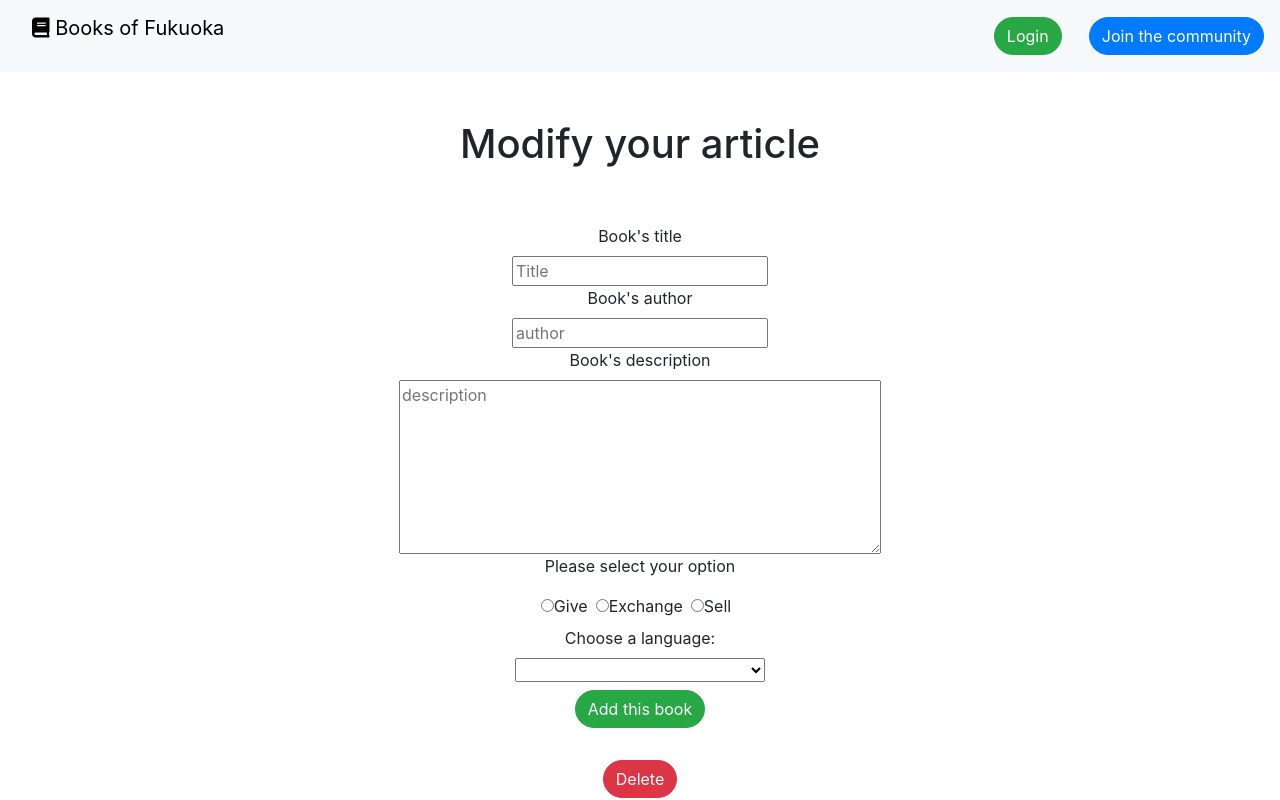
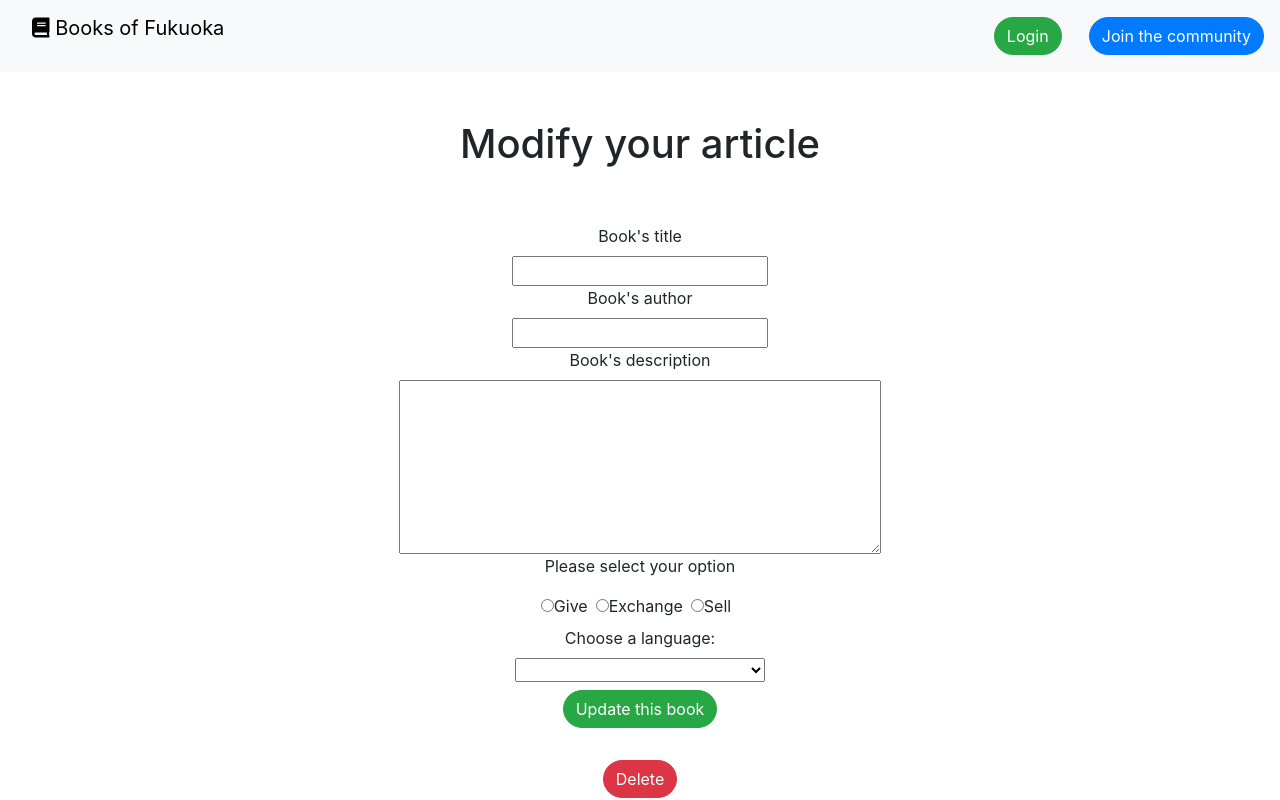
Before and after one commit to adriben/fukubook, a Vue app in the folder client/: page /modif/1 in a window 1280 px wide. Built offline with nearby package versions, Linux system fonts and the light colour scheme; no server answers; what vue-flag-icon would draw is missing.

Commit message:
creation de la fonction de modification dans le frontend

```diff
--- a/client/src/views/Modification.vue
+++ b/client/src/views/Modification.vue
@@ -7,18 +7,18 @@
         <label for="title">Book's title</label>
         <input
           type="text"
-          placeholder="Title"
           name="title"
           id="title"
+          class="title"
           :value="book.title"
           required
         />
         <label for="author">Book's author</label>
         <input
           type="text"
-          placeholder="author"
           :value="book.author"
           name="author"
+          class="author"
           id="author"
           required
         />
@@ -26,9 +26,9 @@
         <textarea
           rows="7"
           cols="45"
-          placeholder="description"
           :value="book.description"
           name="description"
+          class="description"
           id="description"
           required
         />
@@ -72,7 +72,9 @@
           <option value="Other">Other</option>
         </select>
 
-        <button class="btn btn-success mt-2">Add this book</button>
+        <button class="btn btn-success mt-2" @click="updateBook">
+          Update this book
+        </button>
         <br />
         <button class="btn btn-danger mt-2" @click="deleteBook">Delete</button>
       </form>
@@ -91,6 +93,12 @@ export default {
   data() {
     return {
       book: {},
+      // title: document.querySelector(".title").value,
+      // author: document.querySelector(".author").value,
+      // description: document.querySelector(".description").value,
+      option: this.option,
+      userId: this.userId,
+      lang: this.lang,
     };
   },
   mounted: async function () {
@@ -121,6 +129,27 @@ export default {
         }
       ).then(this.$router.push("/"));
     },
+    updateBook: async function (e) {
+      e.preventDefault();
+      let data = {
+        // title: document.querySelector(".title").value,
+        // author: document.querySelector(".author").value,
+        // description: document.querySelector(".description").value,
+        option: this.option,
+        userId: this.userId,
+        lang: this.lang,
+      };
+      return fetch(
+        `http://localhost:5000/api/books/${this.$route.params.bookId}`,
+        {
+          method: "PUT",
+          body: JSON.stringify(data),
+          headers: {
+            "Content-Type": "application/json",
+          },
+        }
+      ).then(this.$router.push("/"));
+    },
   },
 };
 </script>
```
Also changed, not shown: 1 other file (tests, documents, lock files or other folders).
